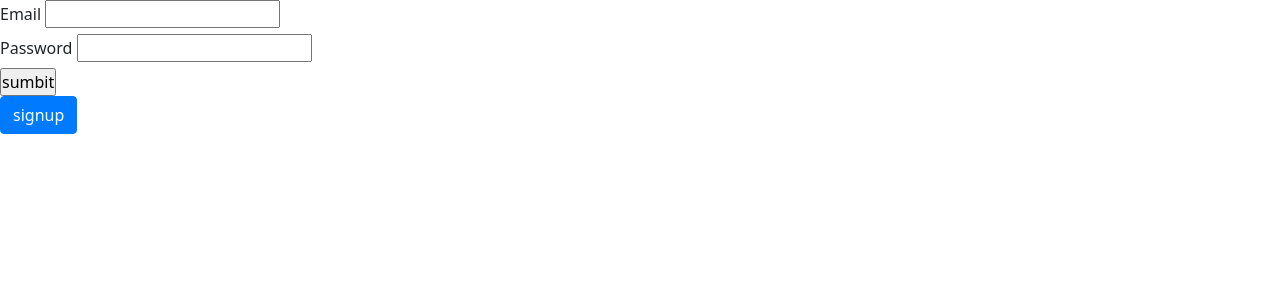
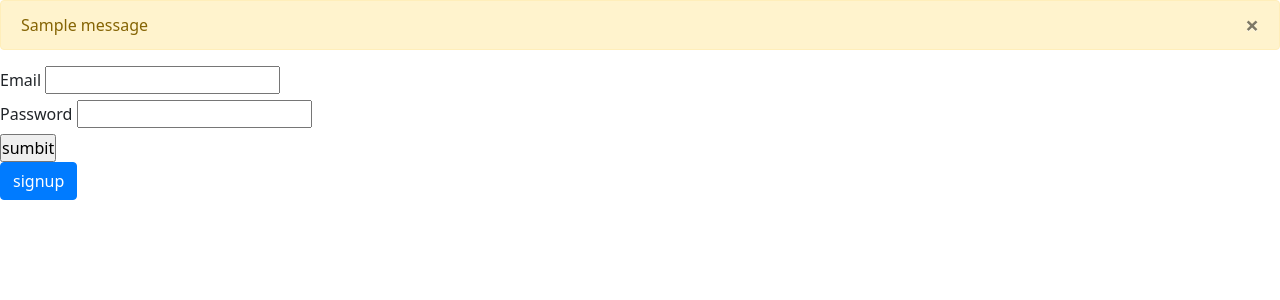
Before and after one commit to painelcovid19/painelcovid, a Flask app: page /login in a window 1280 px wide. Shown: the part 80-380 px from the top of the page. Run offline with Flask 3, Linux system fonts and the light colour scheme; one stand-in notice (Sample message) is shown; parts of the project's set-up code (start-up, migrations or seed data) failed here and were passed over; some libraries are stand-ins or nearby versions; some web fonts are replaced.

Commit message:
feat: Add flash message in login template

```diff
--- a/app/templates/login.html
+++ b/app/templates/login.html
@@ -1,5 +1,11 @@
 {% extends "temp_base_b.html" %}
 {% block content %}
+{% for message in get_flashed_messages()%}
+<div class="alert alert-warning">
+    <button type="button", class="close" data-dismiss="alert">&times;</button>
+    {{message}}
+</div>
+{%endfor%}
 <form id="loginForm" class="form form-register" method="POST" action="" role="form">
     {{ form.hidden_tag() }}
     {{ form.email.label}} {{ form.email}}</br>
```
